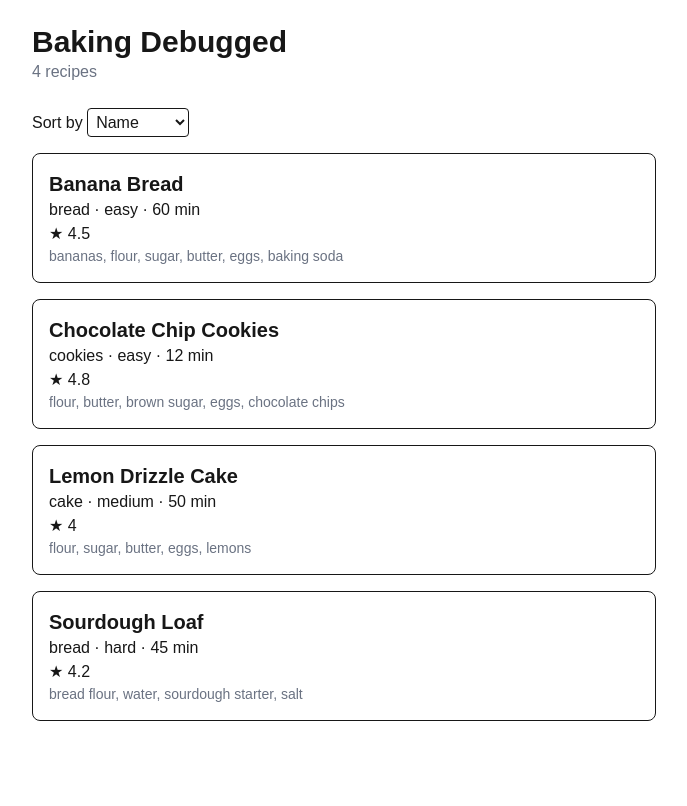
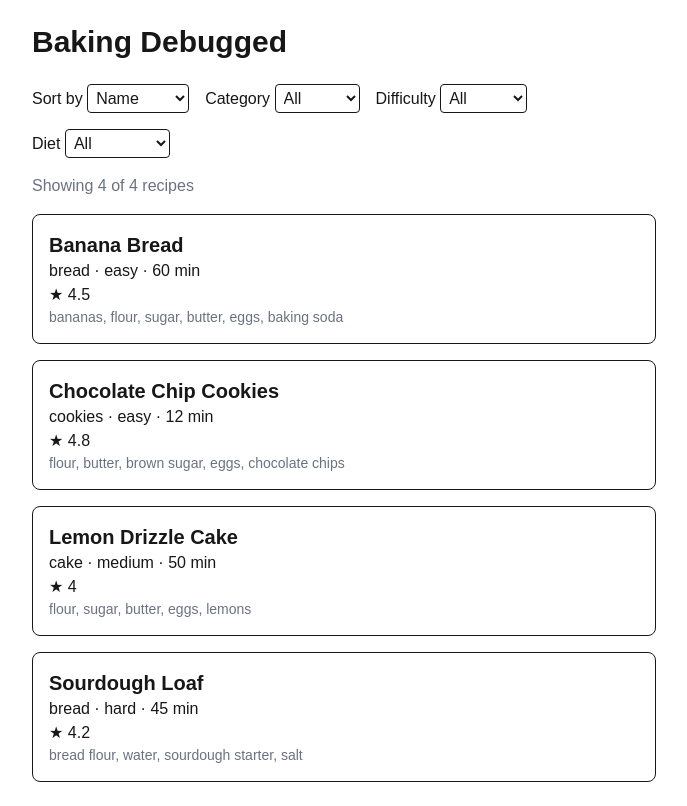
Before and after one commit to Kareem08hosn/baking_debugged, a Next.js app: page / in a window 1280 px wide. Shown: the whole page, without its empty margins (296-983 px from the left). Built offline with nearby package versions, Linux system fonts and the light colour scheme.

Commit message:
Add recipe filters for category, difficulty and diet

```diff
--- a/app/RecipeList.js
+++ b/app/RecipeList.js
@@ -25,20 +25,48 @@ function compareRecipes(a, b, sortBy) {
   return 0;
 }
 
+// Builds the option list for a dropdown from the data itself, so a new
+// category shows up automatically. A Set is a list that drops duplicates;
+// [...set] turns it back into a normal array.
+function uniqueValues(values) {
+  return [...new Set(values)].toSorted();
+}
+
 // { recipes } pulls the "recipes" prop out of what page.js passed in.
 export default function RecipeList({ recipes }) {
   // State = a value React remembers between redraws.
   // sortBy is the current value, setSortBy changes it and redraws the list.
   const [sortBy, setSortBy] = useState("name");
 
+  // One piece of state per filter. "all" means "don't filter on this".
+  const [category, setCategory] = useState("all");
+  const [difficulty, setDifficulty] = useState("all");
+  const [diet, setDiet] = useState("all");
+
+  const categories = uniqueValues(recipes.map((recipe) => recipe.category));
+  // flatMap is map + flatten: each recipe has an ARRAY of diets,
+  // and we want one flat list of them.
+  const diets = uniqueValues(recipes.flatMap((recipe) => recipe.diet));
+
+  // filter() keeps only the recipes where the function returns true.
+  // A recipe must pass all three checks (&& means AND, || means OR).
+  const filteredRecipes = recipes.filter(
+    (recipe) =>
+      (category === "all" || recipe.category === category) &&
+      (difficulty === "all" || recipe.difficulty === difficulty) &&
+      (diet === "all" || recipe.diet.includes(diet))
+  );
+
   // toSorted() returns a sorted COPY, so the original array stays untouched.
-  const sortedRecipes = recipes.toSorted((a, b) =>
+  const sortedRecipes = filteredRecipes.toSorted((a, b) =>
     compareRecipes(a, b, sortBy)
   );
 
   return (
     <div>
-      <label className="mb-4 block">
+      {/* flex-wrap puts the dropdowns in a row and wraps them on small screens */}
+      <div className="mb-4 flex flex-wrap gap-4">
+        <label>
           Sort by{" "}
           <select
             className="rounded border p-1"
@@ -52,6 +80,58 @@ export default function RecipeList({ recipes }) {
             <option value="rating">Rating</option>
           </select>
         </label>
+
+        <label>
+          Category{" "}
+          <select
+            className="rounded border p-1"
+            value={category}
+            onChange={(event) => setCategory(event.target.value)}
+          >
+            <option value="all">All</option>
+            {/* One <option> per category found in the data */}
+            {categories.map((value) => (
+              <option key={value} value={value}>
+                {value}
+              </option>
+            ))}
+          </select>
+        </label>
+
+        <label>
+          Difficulty{" "}
+          <select
+            className="rounded border p-1"
+            value={difficulty}
+            onChange={(event) => setDifficulty(event.target.value)}
+          >
+            <option value="all">All</option>
+            <option value="easy">easy</option>
+            <option value="medium">medium</option>
+            <option value="hard">hard</option>
+          </select>
+        </label>
+
+        <label>
+          Diet{" "}
+          <select
+            className="rounded border p-1"
+            value={diet}
+            onChange={(event) => setDiet(event.target.value)}
+          >
+            <option value="all">All</option>
+            {diets.map((value) => (
+              <option key={value} value={value}>
+                {value}
+              </option>
+            ))}
+          </select>
+        </label>
+      </div>
+
+      <p className="mb-4 text-gray-500">
+        Showing {sortedRecipes.length} of {recipes.length} recipes
+      </p>
 
       <ul className="space-y-4">
         {/* .map() runs once per recipe and turns each one into an <li> */}
--- a/app/page.js
+++ b/app/page.js
@@ -11,6 +11,7 @@ const recipes = [
     bakeTime: 60, // minutes, stored as a number so we can sort by it later
     ingredients: ["bananas", "flour", "sugar", "butter", "eggs", "baking soda"],
     rating: 4.5, // out of 5
+    diet: ["vegetarian"],
   },
   {
     id: 2,
@@ -20,6 +21,7 @@ const recipes = [
     bakeTime: 12,
     ingredients: ["flour", "butter", "brown sugar", "eggs", "chocolate chips"],
     rating: 4.8,
+    diet: ["vegetarian"],
   },
   {
     id: 3,
@@ -29,6 +31,7 @@ const recipes = [
     bakeTime: 45,
     ingredients: ["bread flour", "water", "sourdough starter", "salt"],
     rating: 4.2,
+    diet: ["vegetarian", "vegan"], // every diet this recipe fits (vegan food is also vegetarian)
   },
   {
     id: 4,
@@ -38,6 +41,7 @@ const recipes = [
     bakeTime: 50,
     ingredients: ["flour", "sugar", "butter", "eggs", "lemons"],
     rating: 4.0,
+    diet: ["vegetarian"],
   },
 ];
 
@@ -46,9 +50,7 @@ export default function Home() {
     // className is JSX's word for the HTML "class" attribute.
     // These are Tailwind classes: each one applies a single CSS rule.
     <main className="mx-auto w-full max-w-2xl p-6">
-      <h1 className="text-3xl font-bold">Baking Debugged</h1>
-      {/* Curly braces switch from HTML-like JSX back to JavaScript */}
-      <p className="mb-6 text-gray-500">{recipes.length} recipes</p>
+      <h1 className="mb-6 text-3xl font-bold">Baking Debugged</h1>
 
       {/* Hand the data to RecipeList as a "prop" (like a function argument) */}
       <RecipeList recipes={recipes} />
```
Lines whose indentation alone changed are shown as unchanged.
